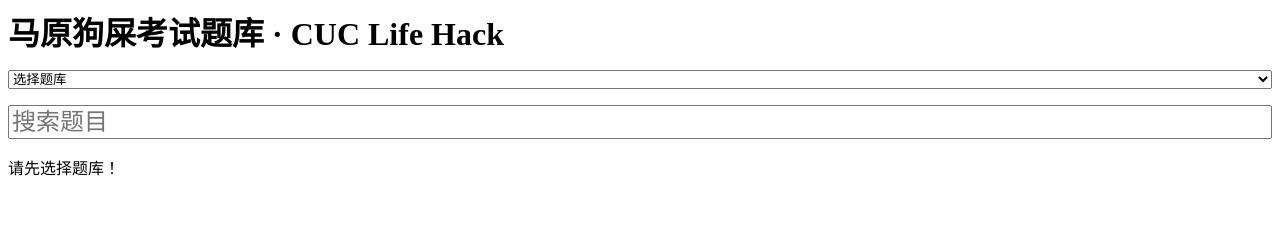
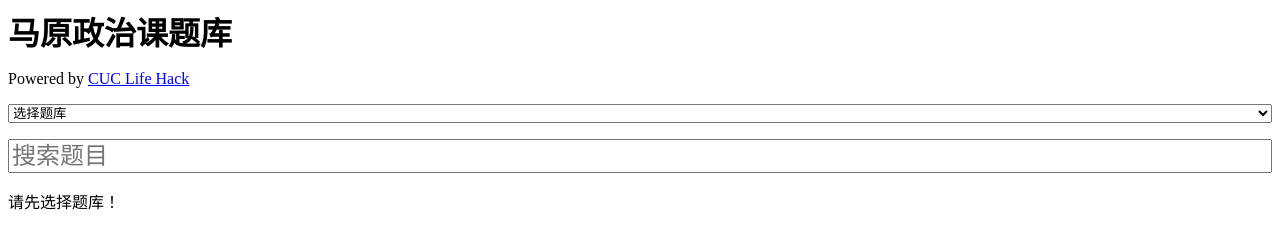
Before and after one commit to CUC-Life-Hack/commie-question-base, a website built with Vite: page src/index.html in a window 1280 px wide. Built offline with nearby package versions, Linux system fonts and the light colour scheme; what @nianyi-wang/element would draw is missing.

Commit message:
Update base URL & rebuild & add README

```diff
--- a/src/index.html
+++ b/src/index.html
@@ -2,11 +2,12 @@
 <html>
 <head>
 	<meta charset="utf-8" />
-	<title>马原狗屎考试题库 · CUC Life Hack</title>
+	<title>马原政治课题库</title>
 	<link rel="stylesheet" href="./index.scss" />
 </head>
 <body onload="LoadQuestionBase();">
-	<h1>马原狗屎考试题库 · CUC Life Hack</h1>
+	<h1>马原政治课题库</h1>
+	<p>Powered by <a href="https://github.com/CUC-Life-Hack">CUC Life Hack</a></p>
 	<select id="question-base" oninput="LoadQuestionBase()">
 		<option value="">选择题库</option>
 		<option value="2021-maogai">2021 毛概</option>
--- a/vite.config.js
+++ b/vite.config.js
@@ -1,7 +1,7 @@
 import { defineConfig } from 'vite';
 
 export default defineConfig({
-	base: 'https://wangnianyi2001.github.io/maogai/dist',
+	base: 'https://cuc-life-hack.github.io/commie-question-base/dist/',
 	root: 'src',
 	build: {
 		outDir: '../dist'
```
Also changed, not shown: README.md (added), dist/index.html.
